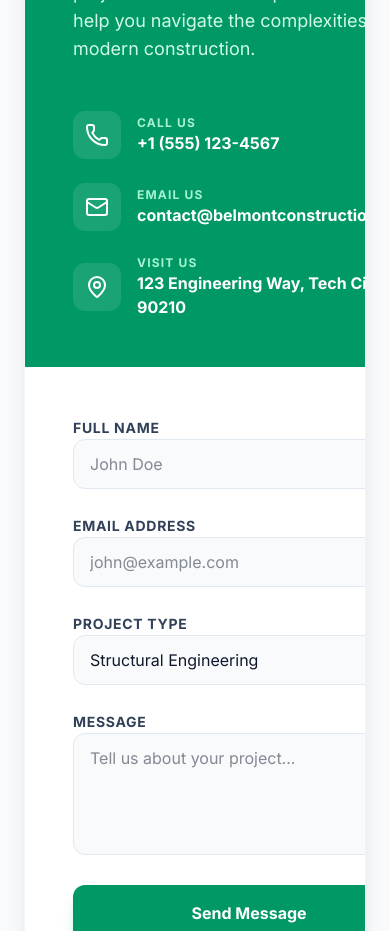
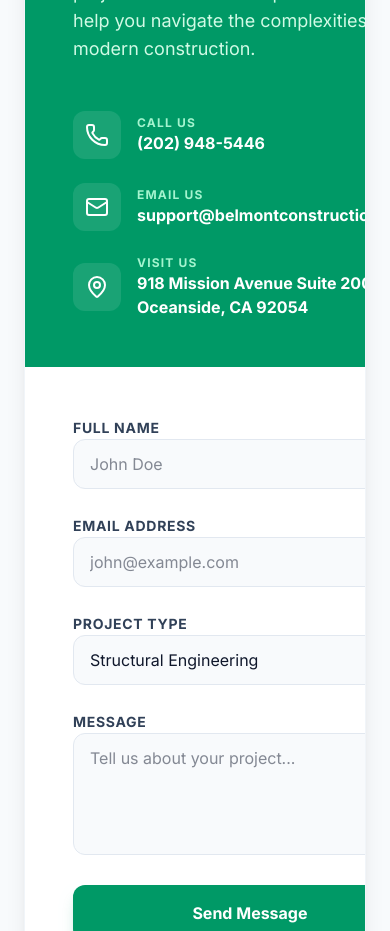
Before and after one commit to ebuka-odih/belmontconstructions, a React (Vite) app: page / in a window 390 px wide. Shown: the part 6140-7071 px from the top of the page. Built offline with nearby package versions, Linux system fonts and the light colour scheme.

Commit message:
feat: Update contact information on website
Revises the phone number, email address, and physical address displayed on the Belmont website to reflect current contact details. The phone number is now a clickable tel link for improved user experience.

```diff
--- a/src/App.tsx
+++ b/src/App.tsx
@@ -409,7 +409,7 @@ const Contact = () => {
                   </div>
                   <div>
                     <div className="text-emerald-200 text-xs font-bold uppercase tracking-widest">Call Us</div>
-                    <div className="font-bold">+1 (555) 123-4567</div>
+                    <a href="tel:2029485446" className="font-bold hover:text-white transition-colors">(202) 948-5446</a>
                   </div>
                 </div>
                 <div className="flex items-center gap-4">
@@ -418,7 +418,7 @@ const Contact = () => {
                   </div>
                   <div>
                     <div className="text-emerald-200 text-xs font-bold uppercase tracking-widest">Email Us</div>
-                    <div className="font-bold">contact@belmontconstructions.com</div>
+                    <div className="font-bold">support@belmontconstructions.com</div>
                   </div>
                 </div>
                 <div className="flex items-center gap-4">
@@ -427,7 +427,7 @@ const Contact = () => {
                   </div>
                   <div>
                     <div className="text-emerald-200 text-xs font-bold uppercase tracking-widest">Visit Us</div>
-                    <div className="font-bold">123 Engineering Way, Tech City, TC 90210</div>
+                    <div className="font-bold">918 Mission Avenue Suite 200, Oceanside, CA 92054</div>
                   </div>
                 </div>
               </div>
```
